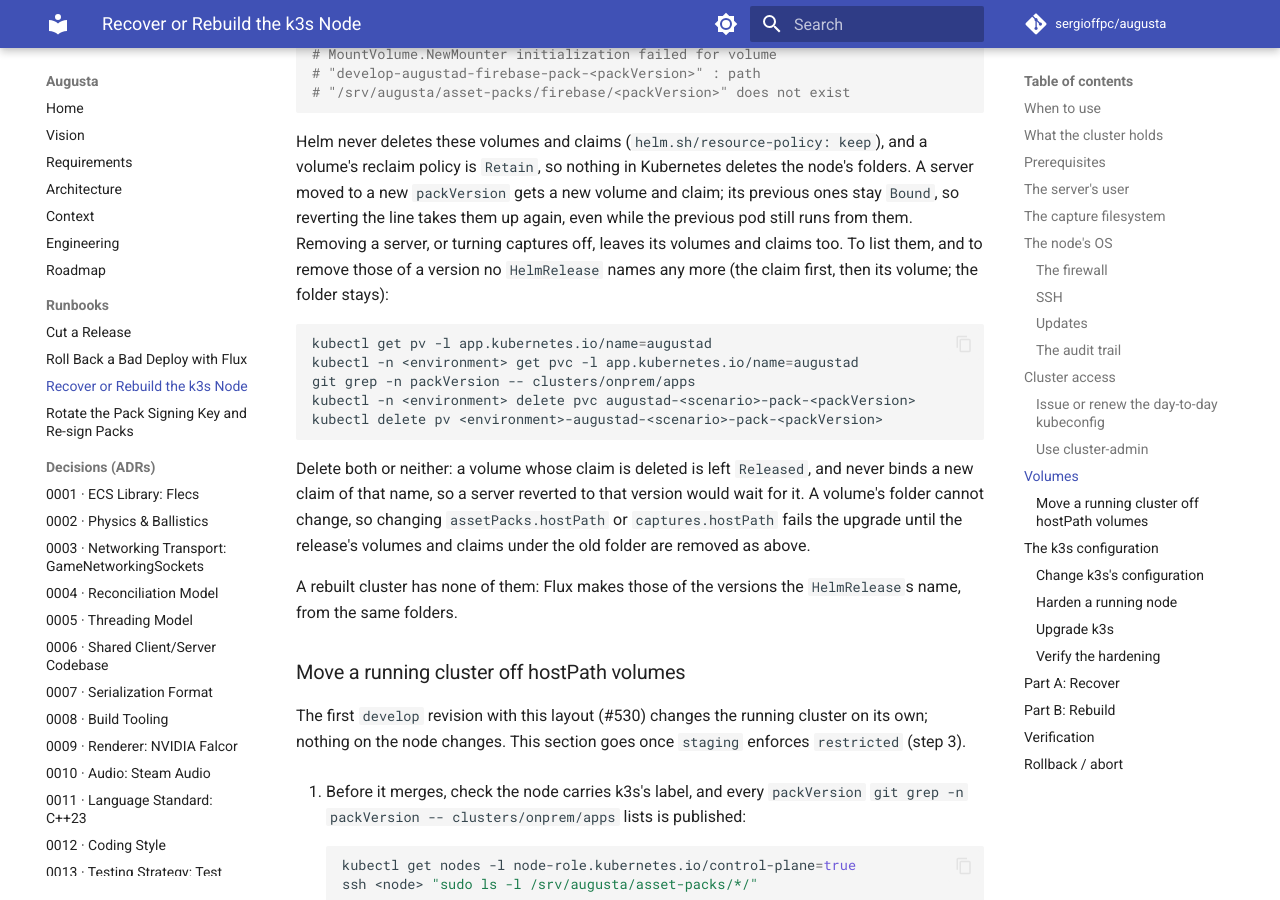
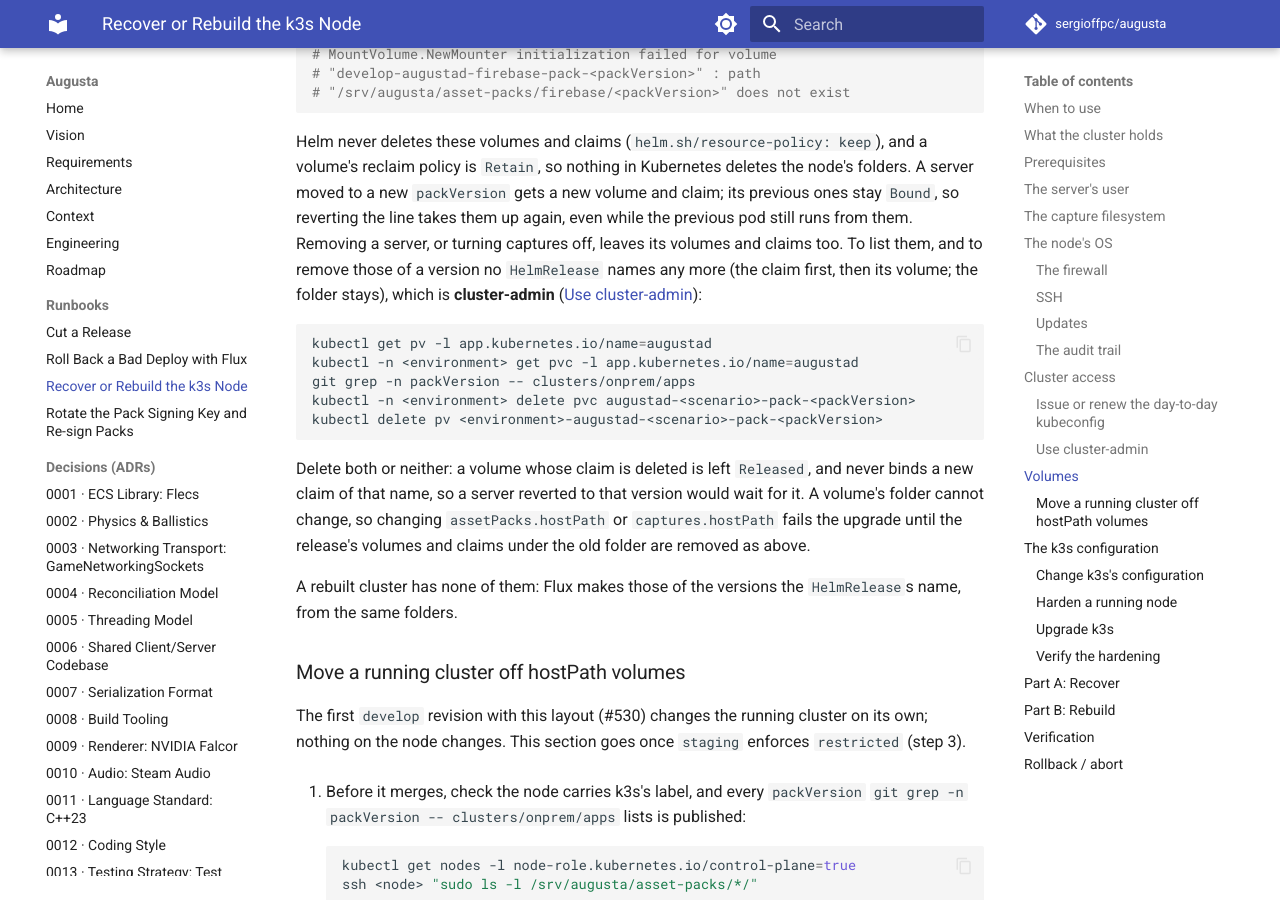
Before and after one commit to sergioffpc/augusta, an MkDocs documentation site: the page built from docs/runbooks/k3s-node-recovery.md, in a window 1280 px wide and 900 px high, scrolled down 9072 px. Built offline with MkDocs 1.6.1 and Material for MkDocs 9.7.7, drawn with Linux system fonts in a browser that asks for light colours; comment, search, counter and statistics services are not loaded.

Commit message:
docs(runbooks): mark removing a server's volumes as cluster-admin
Co-Authored-By: Claude Opus 5.5 <noreply@anthropic.com>

````diff
--- a/docs/runbooks/k3s-node-recovery.md
+++ b/docs/runbooks/k3s-node-recovery.md
@@ -431,7 +431,8 @@ claim; its previous ones stay `Bound`, so reverting the line takes them up
 again, even while the previous pod still runs from them. Removing a server, or
 turning captures off, leaves its volumes and claims too. To list them, and to
 remove those of a version no `HelmRelease` names any more (the claim first, then
-its volume; the folder stays):
+its volume; the folder stays), which is **cluster-admin**
+([Use cluster-admin](#use-cluster-admin)):
 
 ```sh
 kubectl get pv -l app.kubernetes.io/name=augustad
````
